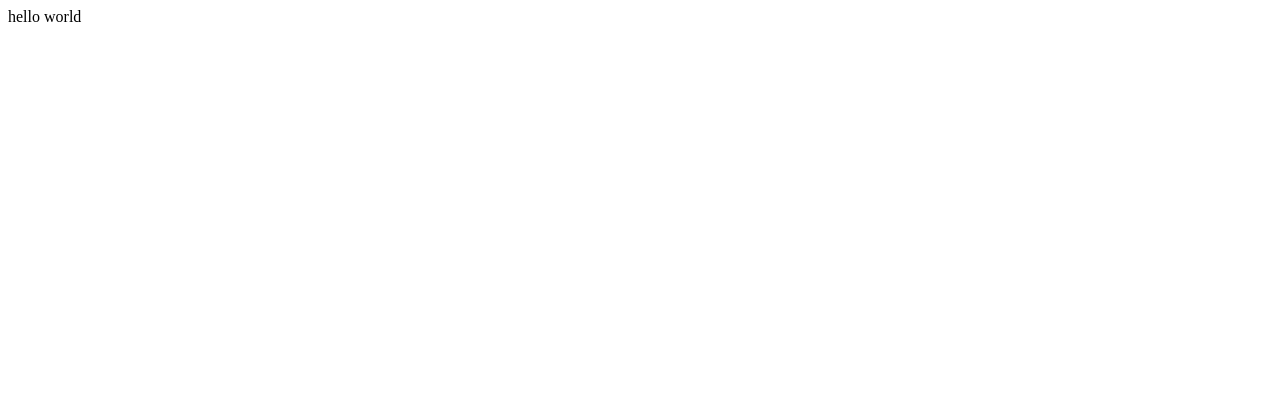
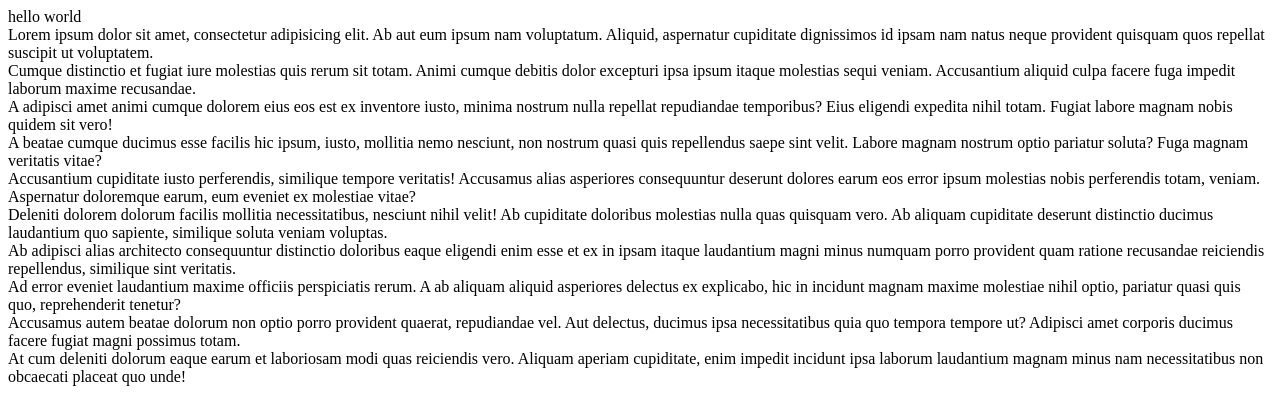
Before and after one commit to Sikoual/ds-sept-git, a plain HTML site: page index.html in a window 1280 px wide. Drawn offline with Linux system fonts and the light colour scheme.

Commit message:
modify index.html

```diff
--- a/index.html
+++ b/index.html
@@ -1 +1,35 @@
 hello world
+
+<div>Lorem ipsum dolor sit amet, consectetur adipisicing elit. Ab aut eum ipsum nam voluptatum. Aliquid, aspernatur
+    cupiditate dignissimos id ipsam nam natus neque provident quisquam quos repellat suscipit ut voluptatem.
+</div>
+<div>Cumque distinctio et fugiat iure molestias quis rerum sit totam. Animi cumque debitis dolor excepturi ipsa ipsum
+    itaque molestias sequi veniam. Accusantium aliquid culpa facere fuga impedit laborum maxime recusandae.
+</div>
+<div>A adipisci amet animi cumque dolorem eius eos est ex inventore iusto, minima nostrum nulla repellat repudiandae
+    temporibus? Eius eligendi expedita nihil totam. Fugiat labore magnam nobis quidem sit vero!
+</div>
+<div>A beatae cumque ducimus esse facilis hic ipsum, iusto, mollitia nemo nesciunt, non nostrum quasi quis repellendus
+    saepe sint velit. Labore magnam nostrum optio pariatur soluta? Fuga magnam veritatis vitae?
+</div>
+<div>Accusantium cupiditate iusto perferendis, similique tempore veritatis! Accusamus alias asperiores consequuntur
+    deserunt dolores earum eos error ipsum molestias nobis perferendis totam, veniam. Aspernatur doloremque earum, eum
+    eveniet ex molestiae vitae?
+</div>
+<div>Deleniti dolorem dolorum facilis mollitia necessitatibus, nesciunt nihil velit! Ab cupiditate doloribus molestias
+    nulla quas quisquam vero. Ab aliquam cupiditate deserunt distinctio ducimus laudantium quo sapiente, similique
+    soluta veniam voluptas.
+</div>
+<div>Ab adipisci alias architecto consequuntur distinctio doloribus eaque eligendi enim esse et ex in ipsam itaque
+    laudantium magni minus numquam porro provident quam ratione recusandae reiciendis repellendus, similique sint
+    veritatis.
+</div>
+<div>Ad error eveniet laudantium maxime officiis perspiciatis rerum. A ab aliquam aliquid asperiores delectus ex
+    explicabo, hic in incidunt magnam maxime molestiae nihil optio, pariatur quasi quis quo, reprehenderit tenetur?
+</div>
+<div>Accusamus autem beatae dolorum non optio porro provident quaerat, repudiandae vel. Aut delectus, ducimus ipsa
+    necessitatibus quia quo tempora tempore ut? Adipisci amet corporis ducimus facere fugiat magni possimus totam.
+</div>
+<div>At cum deleniti dolorum eaque earum et laboriosam modi quas reiciendis vero. Aliquam aperiam cupiditate, enim
+    impedit incidunt ipsa laborum laudantium magnam minus nam necessitatibus non obcaecati placeat quo unde!
+</div>
```
